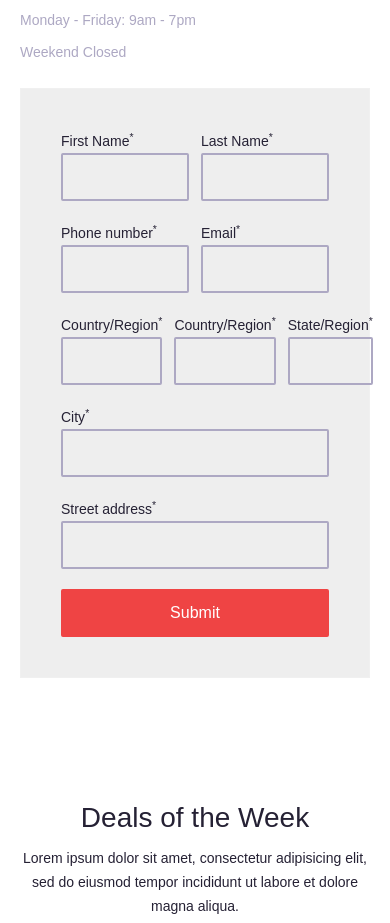
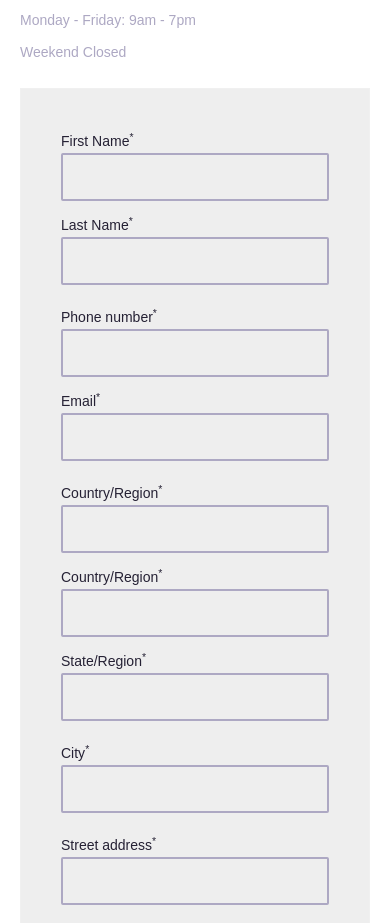
Before and after one commit to ElijahHub/Treadly, a React (Vite) app: page /contacts in a window 390 px wide. Shown: the part 800-1723 px from the top of the page. Built offline with nearby package versions, Linux system fonts and the light colour scheme.

Commit message:
fix issue at navbar and contact

```diff
--- a/src/components/Navbar.jsx
+++ b/src/components/Navbar.jsx
@@ -32,7 +32,7 @@ const Navbar = () => {
           <nav
             className={` ${
               openNavigation ? "translate-x-0" : "-translate-x-80 "
-            } w-[20rem] fixed transition-all top-[4.79rem] left-0 right-0 bottom-0 bg-[#ffffff] px-3 shadow-xl lg:translate-x-0 lg:px-0 lg:static lg:-ml-10 lg:flex lg:bg-transparent lg:shadow-none `}
+            } w-[20rem] fixed transition-all top-[4.79rem] left-0 right-0 bottom-0 bg-[#ffffff] px-3 shadow-xl lg:translate-x-0 lg:px-0 lg:static lg:-ml-[7rem]  lg:flex lg:bg-transparent lg:shadow-none `}
           >
             <div className='z-2 flex flex-col items-start justify-start  lg:flex-row w-full '>
               <NavItem isMobile handleClick={handleClick} />
--- a/src/pages/Contact.jsx
+++ b/src/pages/Contact.jsx
@@ -79,7 +79,7 @@ const Contact = () => {
             className='w-full p-10 flex flex-col gap-5 '
             background='bg-[#eee]'
           >
-            <div className='flex gap-3 items-center '>
+            <div className='flex flex-wrap gap-3 items-center sm:flex-nowrap '>
               <Input
                 id='firstName'
                 name='firstName'
@@ -97,7 +97,7 @@ const Contact = () => {
                 onChange={handleOnChange}
               />
             </div>
-            <div className='flex gap-3 items-center '>
+            <div className='flex gap-3 items-center flex-wrap sm:flex-nowrap'>
               <Input
                 id='phoneNum'
                 name='phoneNum'
@@ -115,7 +115,7 @@ const Contact = () => {
                 onChange={handleOnChange}
               />
             </div>
-            <div className='flex gap-3 items-center '>
+            <div className='flex gap-3 items-center flex-wrap sm:flex-nowrap '>
               <Input
                 id='companyName'
                 name='companyName'
```
